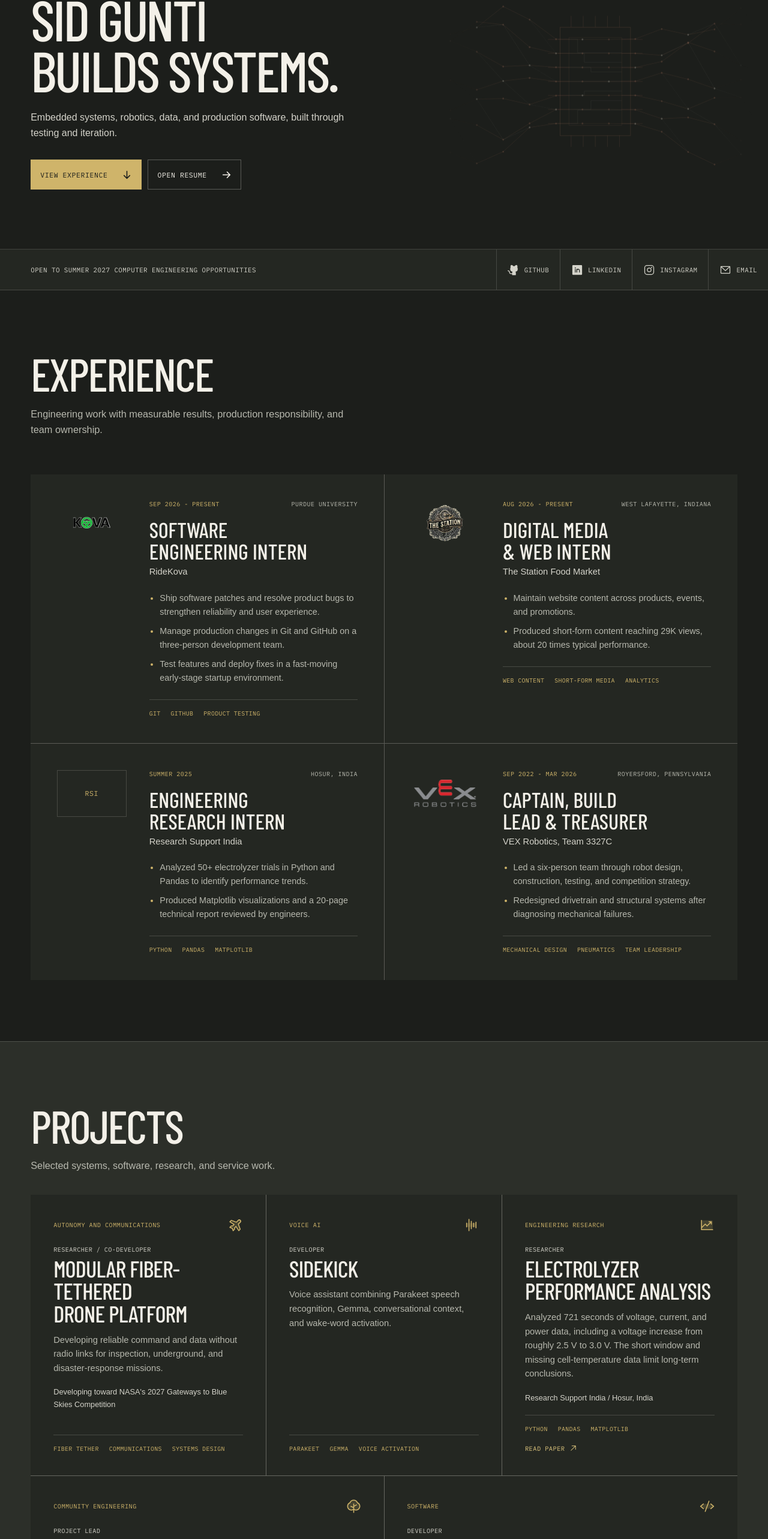
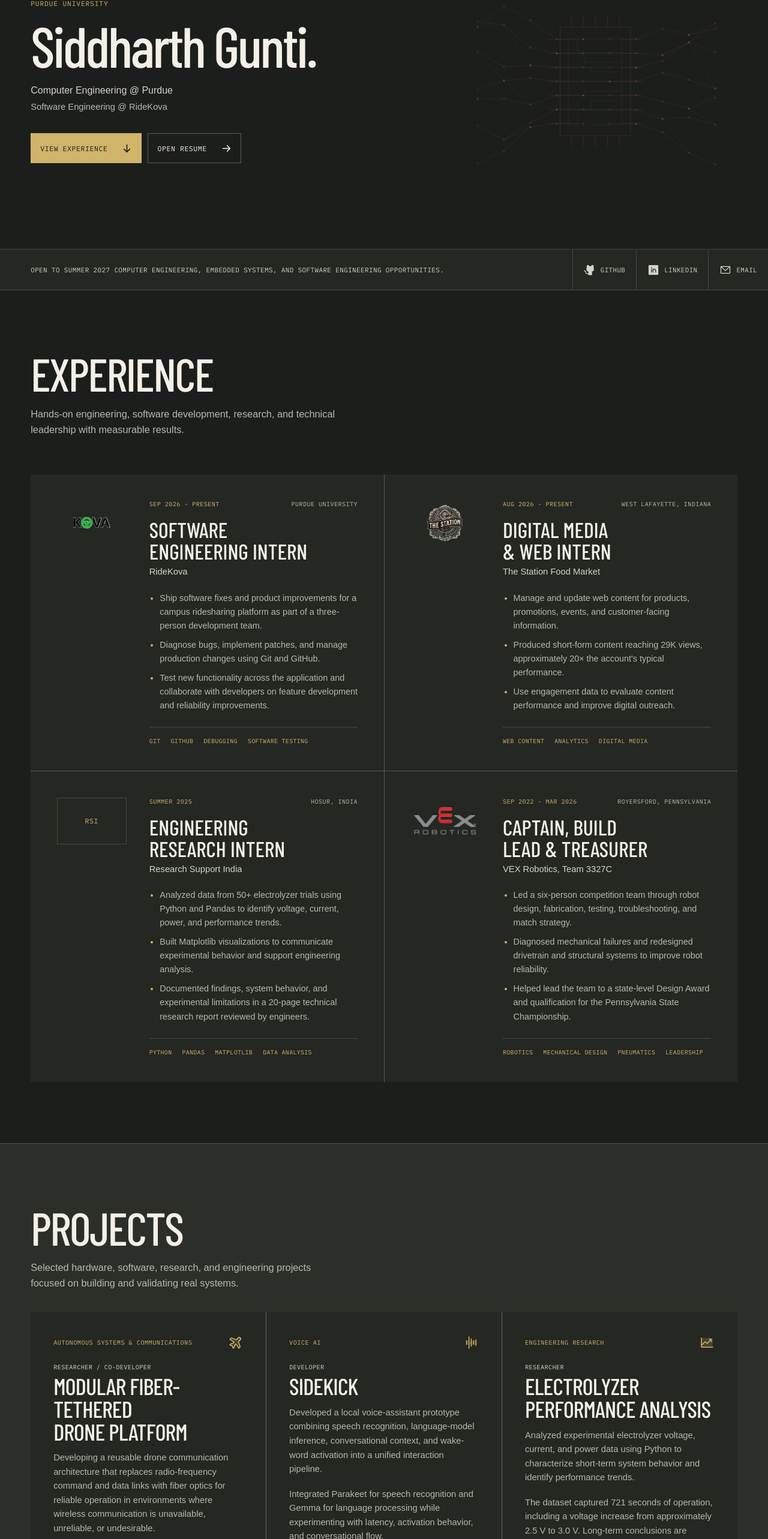
Before and after one commit to guntisid2007/guntisid, a React (Vite) app: page / in a window 1280 px wide. Shown: the part 212-2778 px from the top of the page at 60% size. Built offline with nearby package versions, Linux system fonts and the light colour scheme; a web font is replaced by a local one.

Commit message:
Update portfolio copy for engineering focus

```diff
--- a/src/App.jsx
+++ b/src/App.jsx
@@ -8,7 +8,6 @@ import {
   Code,
   EnvelopeSimple,
   GithubLogo,
-  InstagramLogo,
   LinkedinLogo,
   Tree,
   Waveform,
@@ -20,7 +19,6 @@ import HardwareFlow from "./components/HardwareFlow";
 const ASSET_BASE = import.meta.env.BASE_URL;
 const LINKEDIN = "https://www.linkedin.com/in/siddharth-gunti-66ba212b8/";
 const GITHUB = "https://github.com/guntisid2007";
-const INSTAGRAM = "https://www.instagram.com/guntisid/";
 const EMAIL = "sgunti@purdue.edu";
 
 const navigation = [
@@ -39,11 +37,11 @@ const experience = [
     organization: "RideKova",
     location: "Purdue University",
     bullets: [
-      "Ship software patches and resolve product bugs to strengthen reliability and user experience.",
-      "Manage production changes in Git and GitHub on a three-person development team.",
-      "Test features and deploy fixes in a fast-moving early-stage startup environment.",
+      "Ship software fixes and product improvements for a campus ridesharing platform as part of a three-person development team.",
+      "Diagnose bugs, implement patches, and manage production changes using Git and GitHub.",
+      "Test new functionality across the application and collaborate with developers on feature development and reliability improvements.",
     ],
-    tools: ["Git", "GitHub", "Product testing"],
+    tools: ["Git", "GitHub", "Debugging", "Software Testing"],
     logo: `${ASSET_BASE}assets/logos/kova.png`,
     logoAlt: "KOVA logo",
     logoClass: "is-kova",
@@ -54,10 +52,11 @@ const experience = [
     organization: "The Station Food Market",
     location: "West Lafayette, Indiana",
     bullets: [
-      "Maintain website content across products, events, and promotions.",
-      "Produced short-form content reaching 29K views, about 20 times typical performance.",
+      "Manage and update web content for products, promotions, events, and customer-facing information.",
+      "Produced short-form content reaching 29K views, approximately 20× the account's typical performance.",
+      "Use engagement data to evaluate content performance and improve digital outreach.",
     ],
-    tools: ["Web content", "Short-form media", "Analytics"],
+    tools: ["Web Content", "Analytics", "Digital Media"],
     logo: `${ASSET_BASE}assets/logos/station-food-market.png`,
     logoAlt: "The Station Food Market logo",
     logoClass: "is-station",
@@ -68,10 +67,11 @@ const experience = [
     organization: "Research Support India",
     location: "Hosur, India",
     bullets: [
-      "Analyzed 50+ electrolyzer trials in Python and Pandas to identify performance trends.",
-      "Produced Matplotlib visualizations and a 20-page technical report reviewed by engineers.",
+      "Analyzed data from 50+ electrolyzer trials using Python and Pandas to identify voltage, current, power, and performance trends.",
+      "Built Matplotlib visualizations to communicate experimental behavior and support engineering analysis.",
+      "Documented findings, system behavior, and experimental limitations in a 20-page technical research report reviewed by engineers.",
     ],
-    tools: ["Python", "Pandas", "Matplotlib"],
+    tools: ["Python", "Pandas", "Matplotlib", "Data Analysis"],
     monogram: "RSI",
   },
   {
@@ -80,10 +80,11 @@ const experience = [
     organization: "VEX Robotics, Team 3327C",
     location: "Royersford, Pennsylvania",
     bullets: [
-      "Led a six-person team through robot design, construction, testing, and competition strategy.",
-      "Redesigned drivetrain and structural systems after diagnosing mechanical failures.",
+      "Led a six-person competition team through robot design, fabrication, testing, troubleshooting, and match strategy.",
+      "Diagnosed mechanical failures and redesigned drivetrain and structural systems to improve robot reliability.",
+      "Helped lead the team to a state-level Design Award and qualification for the Pennsylvania State Championship.",
     ],
-    tools: ["Mechanical design", "Pneumatics", "Team leadership"],
+    tools: ["Robotics", "Mechanical Design", "Pneumatics", "Leadership"],
     logo: `${ASSET_BASE}assets/logos/vex-robotics.png`,
     logoAlt: "VEX Robotics logo",
     logoClass: "is-vex",
@@ -92,14 +93,15 @@ const experience = [
 
 const projects = [
   {
-    type: "Autonomy and communications",
-    role: "Researcher / Co-developer",
+    type: "Autonomous Systems & Communications",
+    role: "Researcher / Co-Developer",
     icon: AirplaneTilt,
-    title: "Modular fiber-tethered drone platform",
+    title: "Modular Fiber-Tethered Drone Platform",
     description:
-      "Developing reliable command and data without radio links for inspection, underground, and disaster-response missions.",
-    tools: ["Fiber tether", "Communications", "Systems design"],
-    note: "Developing toward NASA's 2027 Gateways to Blue Skies Competition",
+      "Developing a reusable drone communication architecture that replaces radio-frequency command and data links with fiber optics for reliable operation in environments where wireless communication is unavailable, unreliable, or undesirable.",
+    detail: "The system is being designed around applications such as infrastructure inspection, tunnels, industrial environments, and disaster-response operations.",
+    tools: ["Fiber Optics", "Communications", "Embedded Systems", "Systems Design"],
+    note: "Developing toward NASA's 2027 Gateways to Blue Skies Competition.",
   },
   {
     type: "Voice AI",
@@ -107,47 +109,51 @@ const projects = [
     icon: Waveform,
     title: "Sidekick",
     description:
-      "Voice assistant combining Parakeet speech recognition, Gemma, conversational context, and wake-word activation.",
-    tools: ["Parakeet", "Gemma", "Voice activation"],
+      "Developed a local voice-assistant prototype combining speech recognition, language-model inference, conversational context, and wake-word activation into a unified interaction pipeline.",
+    detail: "Integrated Parakeet for speech recognition and Gemma for language processing while experimenting with latency, activation behavior, and conversational flow.",
+    tools: ["Python", "Parakeet", "Gemma", "Speech Recognition"],
   },
   {
-    type: "Engineering research",
+    type: "Engineering Research",
     role: "Researcher",
     icon: ChartLineUp,
-    title: "Electrolyzer performance analysis",
+    title: "Electrolyzer Performance Analysis",
     description:
-      "Analyzed 721 seconds of voltage, current, and power data, including a voltage increase from roughly 2.5 V to 3.0 V. The short window and missing cell-temperature data limit long-term conclusions.",
-    tools: ["Python", "Pandas", "Matplotlib"],
+      "Analyzed experimental electrolyzer voltage, current, and power data using Python to characterize short-term system behavior and identify performance trends.",
+    detail: "The dataset captured 721 seconds of operation, including a voltage increase from approximately 2.5 V to 3.0 V. Long-term conclusions are limited by the short test duration and unavailable cell-temperature measurements.",
+    tools: ["Python", "Pandas", "Matplotlib", "Experimental Data"],
     note: "Research Support India / Hosur, India",
     link: `${ASSET_BASE}RSI-Research-Paper.pdf`,
-    linkLabel: "Read paper",
+    linkLabel: "Read Technical Report",
   },
   {
-    type: "Community engineering",
-    role: "Project lead",
+    type: "Community Engineering",
+    role: "Project Lead",
     icon: Tree,
-    title: "Eagle Scout service project",
+    title: "Eagle Scout Service Project",
     description:
-      "Led 20+ volunteers to refurbish 13 benches and build a public information kiosk on a $500+ budget.",
-    tools: ["Planning", "Construction", "Leadership"],
+      "Planned and led a community infrastructure project involving 20+ volunteers, the refurbishment of 13 park benches, and construction of a public information kiosk.",
+    detail: "Managed materials, scheduling, volunteer coordination, construction, and a project budget exceeding $500.",
+    tools: ["Project Management", "Construction", "Leadership"],
   },
   {
     type: "Software",
     role: "Developer",
     icon: Code,
-    title: "Java Swing idle game",
+    title: "Java Swing Idle Game",
     description:
-      "Built an object-oriented desktop game with upgrades, timers, progression mechanics, and large-number calculations.",
-    tools: ["Java", "Swing", "OOP"],
+      "Built an object-oriented desktop game in Java featuring upgrade systems, timers, progression mechanics, persistent state logic, and large-number calculations.",
+    detail: "Designed the application around reusable classes and event-driven Swing components.",
+    tools: ["Java", "Swing", "Object-Oriented Programming"],
   },
 ];
 
 const skillGroups = [
   { label: "Languages", value: "Java, Python, C++, HTML/CSS" },
-  { label: "Hardware", value: "Robotics, embedded systems, pneumatics, engineering design" },
-  { label: "Data and libraries", value: "Pandas, Matplotlib, scikit-learn" },
-  { label: "Developer tools", value: "Git, GitHub, Microsoft Excel" },
-  { label: "AI tools", value: "OpenAI Codex, Claude, ChatGPT, Gemini" },
+  { label: "Hardware & Engineering", value: "Robotics, Embedded Systems, Fiber-Optic Communications, Pneumatics, Engineering Design" },
+  { label: "Data & Libraries", value: "Pandas, Matplotlib, scikit-learn" },
+  { label: "Developer Tools", value: "Git, GitHub, Linux, Microsoft Excel" },
+  { label: "Software & AI Development", value: "AI-Assisted Development, LLM APIs, Speech Recognition, Rapid Prototyping" },
 ];
 
 function EvidenceLink({ href, children, external = false, primary = false }) {
@@ -183,10 +189,9 @@ function OrganizationMark({ item }) {
 
 function SocialLinks({ className = "" }) {
   return (
-    <div className={className} aria-label="Professional and social profiles">
+    <div className={className} aria-label="Professional profiles">
       <a href={GITHUB} target="_blank" rel="noreferrer" aria-label="GitHub, opens in a new tab"><GithubLogo size={20} weight="fill" />GitHub</a>
       <a href={LINKEDIN} target="_blank" rel="noreferrer" aria-label="LinkedIn, opens in a new tab"><LinkedinLogo size={20} weight="fill" />LinkedIn</a>
-      <a href={INSTAGRAM} target="_blank" rel="noreferrer" aria-label="Instagram, opens in a new tab"><InstagramLogo size={20} />Instagram</a>
       <a href={`mailto:${EMAIL}`}><EnvelopeSimple size={20} />Email</a>
     </div>
   );
@@ -270,11 +275,10 @@ export default function App() {
         <section className="hero" id="top">
           <HardwareFlow />
           <div className="hero-copy">
-            <p className="hero-kicker hero-intro">Purdue University / Computer Engineering</p>
-            <h1 className="hero-intro">Sid Gunti builds systems.</h1>
-            <p className="hero-deck hero-intro">
-              Embedded systems, robotics, data, and production software, built through testing and iteration.
-            </p>
+            <p className="hero-kicker hero-intro">Purdue University</p>
+            <h1 className="hero-intro">Siddharth Gunti.</h1>
+            <p className="hero-deck hero-intro">Computer Engineering @ Purdue</p>
+            <p className="hero-secondary hero-intro">Software Engineering @ RideKova</p>
             <div className="hero-actions hero-intro">
               <EvidenceLink href="#experience" primary>View experience</EvidenceLink>
               <EvidenceLink href={`${ASSET_BASE}resume.html`}>Open resume</EvidenceLink>
@@ -283,14 +287,14 @@ export default function App() {
         </section>
 
         <section className="profile-bar" aria-label="Profile links and availability">
-          <p>Open to Summer 2027 Computer Engineering opportunities</p>
+          <p>Open to Summer 2027 Computer Engineering, Embedded Systems, and Software Engineering opportunities.</p>
           <SocialLinks className="profile-links" />
         </section>
 
         <section className="experience-section section-shell" id="experience" tabIndex={-1} aria-labelledby="experience-title">
           <div className="section-heading" data-reveal>
             <h2 id="experience-title">Experience</h2>
-            <p>Engineering work with measurable results, production responsibility, and team ownership.</p>
+            <p>Hands-on engineering, software development, research, and technical leadership with measurable results.</p>
           </div>
           <div className="experience-grid">
             {experience.map((item, index) => (
@@ -318,7 +322,7 @@ export default function App() {
         <section className="work-section section-shell" id="work" tabIndex={-1} aria-labelledby="work-title">
           <div className="section-heading compact" data-reveal>
             <h2 id="work-title">Projects</h2>
-            <p>Selected systems, software, research, and service work.</p>
+            <p>Selected hardware, software, research, and engineering projects focused on building and validating real systems.</p>
           </div>
 
           <div className="project-grid">
@@ -333,6 +337,7 @@ export default function App() {
                   <p className="project-role">{project.role}</p>
                   <h3>{project.title}</h3>
                   <p>{project.description}</p>
+                  {project.detail ? <p>{project.detail}</p> : null}
                   {project.note ? <strong>{project.note}</strong> : null}
                   <ul className="tag-list" aria-label={`${project.title} technologies`}>
                     {project.tools.map((tool) => <li key={tool}>{tool}</li>)}
@@ -351,7 +356,7 @@ export default function App() {
         <section className="skills-section section-shell" id="skills" tabIndex={-1} aria-labelledby="skills-title">
           <div className="section-heading compact" data-reveal>
             <h2 id="skills-title">Skills and tools</h2>
-            <p>Languages, technical libraries, and the tools I use to build and analyze.</p>
+            <p>Languages, engineering tools, libraries, and technical areas used across software, hardware, and research projects.</p>
           </div>
           <div className="skills-grid">
             {skillGroups.map((group, index) => (
@@ -366,14 +371,13 @@ export default function App() {
         <section className="about-section section-shell" id="about" tabIndex={-1} aria-labelledby="about-title">
           <div className="about-statement" data-reveal>
             <h2 id="about-title">Curious enough to measure. Practical enough to build.</h2>
-            <p>
-              I’m a Purdue Computer Engineering student who enjoys the full loop: understand the system, build the first version, find the failure, and improve it.
-            </p>
+            <p>I'm a Purdue engineering student pursuing Computer Engineering with interests spanning embedded systems, robotics, software, and hardware-software integration.</p>
+            <p>I enjoy working through the full engineering cycle: understand the system, build a prototype, test it, identify what failed, and improve the next version.</p>
           </div>
           <dl className="education-facts" data-reveal style={{ "--reveal-delay": "70ms" }}>
             <div><dt>Education</dt><dd>B.S. Computer Engineering, Purdue University</dd></div>
-            <div><dt>Academic standing</dt><dd>Sophomore, entered Purdue with 49 credits</dd></div>
-            <div><dt>Coursework</dt><dd>Physics, Multivariable Calculus, Introduction to Engineering</dd></div>
+            <div><dt>Academic Focus</dt><dd>Embedded Systems, Computer Hardware, Robotics, and Software</dd></div>
+            <div><dt>Relevant Coursework</dt><dd>Multivariable Calculus, Physics, Introduction to Engineering</dd></div>
             <div><dt>Honors</dt><dd>Eagle Scout, State-Level VEX Design Award, AP Scholar with Distinction</dd></div>
           </dl>
         </section>
@@ -382,10 +386,10 @@ export default function App() {
           <div data-reveal>
             <p className="section-label">Summer 2027</p>
             <h2 id="contact-title">Build something that has to work.</h2>
-            <p>I’m interested in Computer Engineering opportunities where I can learn from experienced builders and contribute to real systems.</p>
+            <p>I'm seeking Summer 2027 engineering opportunities where I can contribute to real hardware and software systems, learn from experienced engineers, and take ownership of meaningful technical work.</p>
           </div>
           <div data-reveal style={{ "--reveal-delay": "70ms" }}>
-            <a className="contact-primary" href={`mailto:${EMAIL}`}><EnvelopeSimple size={20} />Contact me</a>
+            <a className="contact-primary" href={`mailto:${EMAIL}`}><EnvelopeSimple size={20} />Contact Me</a>
             <SocialLinks className="contact-links" />
           </div>
         </section>
--- a/src/styles.css
+++ b/src/styles.css
@@ -272,17 +272,22 @@ img {
 
 .hero h1 {
   max-width: 17ch;
-  margin-bottom: clamp(22px, 3vh, 32px);
+  margin-bottom: clamp(18px, 2.5vh, 26px);
   font: 500 clamp(4.2rem, 7.4vw, 7.6rem) / 0.9 var(--display);
   letter-spacing: -0.035em;
-  text-transform: uppercase;
 }
 
 .hero-deck {
   max-width: 62ch;
-  margin-bottom: clamp(26px, 4vh, 38px);
+  margin-bottom: 3px;
   color: var(--muted-strong);
   font-size: clamp(1rem, 1.25vw, 1.18rem);
+}
+
+.hero-secondary {
+  margin-bottom: clamp(26px, 4vh, 38px);
+  color: var(--muted);
+  font-size: clamp(0.92rem, 1.1vw, 1.06rem);
 }
 
 .hero-actions {
@@ -336,6 +341,7 @@ img {
 
 .hero h1.hero-intro { animation-delay: 70ms; }
 .hero-deck.hero-intro { animation-delay: 130ms; }
+.hero-secondary.hero-intro { animation-delay: 160ms; }
 .hero-actions.hero-intro { animation-delay: 190ms; }
 
 @keyframes hero-in {
@@ -353,6 +359,8 @@ img {
 
 .profile-bar > p {
   display: flex;
+  min-width: 0;
+  flex: 1 1 auto;
   align-items: center;
   margin: 0;
   padding: 14px var(--page);
@@ -365,6 +373,10 @@ img {
 .profile-links,
 .contact-links {
   display: flex;
+}
+
+.profile-links {
+  flex-shrink: 0;
 }
 
 .profile-links a,
@@ -711,9 +723,13 @@ img {
 
 .about-statement > p {
   max-width: 60ch;
-  margin: 0;
+  margin: 0 0 14px;
   color: var(--muted-strong);
   font-size: clamp(1rem, 1.35vw, 1.16rem);
+}
+
+.about-statement > p:last-child {
+  margin-bottom: 0;
 }
 
 .education-facts {
```
